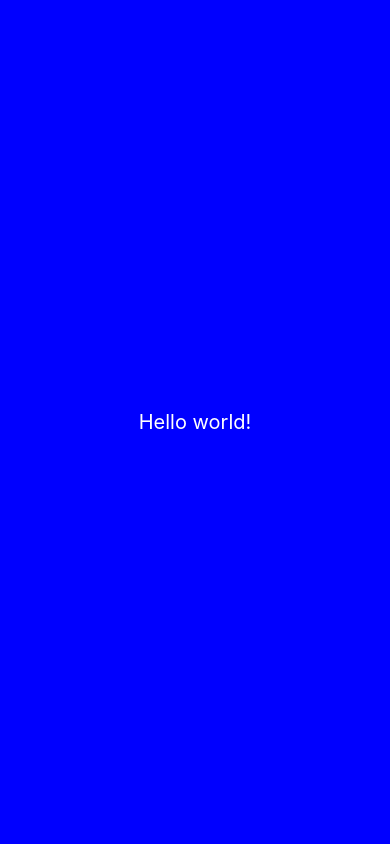
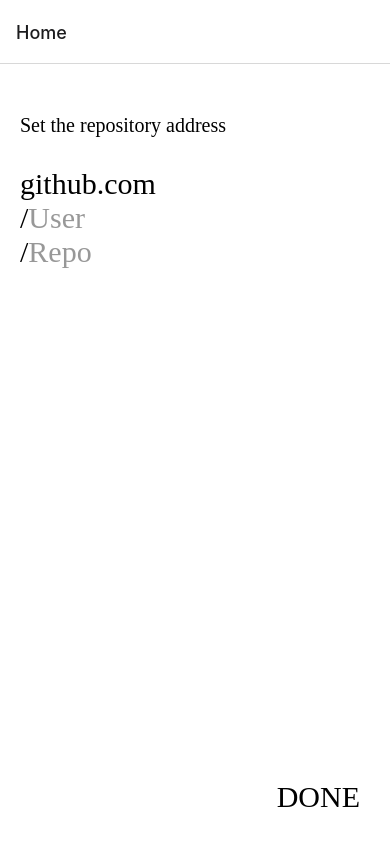
Before and after one commit to AlbertoR786/CheckMyRepo, a React Native app: screen /Home in a window 390 px wide. Built offline with nearby package versions, Linux system fonts and the light colour scheme.

Commit message:
First prototype with insertions and styles

```diff
--- a/App.jsx
+++ b/App.jsx
@@ -1,14 +1,20 @@
 
 import React from 'react';
-import {Text, View} from 'react-native';
-import Style from './style/main';
+import { NavigationContainer } from '@react-navigation/native';
+import { createNativeStackNavigator } from '@react-navigation/native-stack';
+import Home from './components/home';
+import DataEntry from './components/data-entry';
+
+const Stack = createNativeStackNavigator();
+
+const getOptions = ({ route }) => ({ title: route.params.name });
 
 const WelcomeScreen = () => (
-  <View style={Style.container}>
-    <Text style={Style.whiteText}>
-      Hello world!
-    </Text>
-   </View>
+  <NavigationContainer>
+    <Stack.Navigator>
+      <Stack.Screen name="Home" component={Home} />
+      <Stack.Screen name="DataEntry" component={DataEntry} options={getOptions} />
+    </Stack.Navigator>
+  </NavigationContainer>
 );
-
 export default WelcomeScreen;
--- /dev/null
+++ b/components/data-entry.jsx
@@ -0,0 +1,41 @@
+import React, { useCallback, useState } from 'react';
+import PropTypes from 'prop-types';
+import { Text, View, TouchableOpacity, TextInput } from 'react-native';
+import Style from '../style/data-entry';
+
+const DataEntry = ({ navigation, route }) => {
+  const [ user, setUser ] = useState('');
+
+  const { type, placeholder } = route.params;
+
+  const toHome = useCallback(() => {
+    navigation.navigate({
+      name:   'Home',
+      params: { data: user, type },
+      merge:  true
+    });
+  }, [ navigation, user ]);
+
+  return (
+    <View style={Style.container}>
+      <TextInput style={Style.textInput}
+        placeholder={placeholder}
+        autoCorrect={false}
+        value={user}
+        onChangeText={setUser} />
+      <TouchableOpacity style={Style.submitButton}
+        onPress={toHome}>
+        <Text style={Style.submitText}>
+          Done
+        </Text>
+      </TouchableOpacity>
+    </View>
+  );
+};
+
+DataEntry.propTypes = {
+  navigation: PropTypes.object.isRequired,
+  route:      PropTypes.object.isRequired
+};
+
+export default DataEntry;
--- /dev/null
+++ b/components/home.jsx
@@ -0,0 +1,88 @@
+import React, { useCallback, useEffect, useState } from 'react';
+import PropTypes from 'prop-types';
+import { Text, View, TouchableOpacity } from 'react-native';
+import Style from '../style/main';
+
+const Home = ({ navigation, route }) => {
+  const [ repo, setRepo ] = useState('');
+  const [ user, setUser ] = useState('');
+
+  const params = route.params;
+
+  useEffect(() => {
+    if (params) {
+      const { data, type } = params;
+      switch (type) {
+        case 'repo':
+          setRepo(data);
+          break;
+        case 'user':
+          setUser(data);
+          break;
+            // no default
+      }
+    }
+  }, [ params ]);
+
+  const toUser = useCallback(() => {
+    navigation.navigate({
+      name:   'DataEntry',
+      params: {
+        type:        'user',
+        name:        'USER',
+        placeholder: 'Type your github username'
+      },
+      merge: true
+    });
+  }, [ navigation ]);
+
+  const toRepo = useCallback(() => {
+    navigation.navigate({
+      name:   'DataEntry',
+      params: {
+        type:        'repo',
+        name:        'REPOSITORY',
+        placeholder: 'Type your repository name'
+      },
+      merge: true
+    });
+  }, [ navigation ]);
+
+  const repoText = repo.length > 0 ? repo : 'Repo';
+  const userText = user.length > 0 ? user : 'User';
+
+  return (
+    <View style={Style.container}>
+      <Text style={Style.title}>
+        Set the repository address
+      </Text>
+      <Text style={Style.gitText}>
+        github.com
+      </Text>
+      <View style={Style.flexRow}>
+        <Text style={Style.gitText}>/</Text>
+        <TouchableOpacity onPress={toUser}>
+          <Text style={Style.dataText}>{userText}</Text>
+        </TouchableOpacity>
+      </View>
+      <View style={Style.flexRow}>
+        <Text style={Style.gitText}>/</Text>
+        <TouchableOpacity onPress={toRepo}>
+          <Text style={Style.dataText}>{repoText}</Text>
+        </TouchableOpacity>
+      </View>
+
+      <TouchableOpacity style={Style.submitButton}
+        onPress={console.log}>
+        <Text style={Style.submitText}>Done</Text>
+      </TouchableOpacity>
+    </View>
+  );
+};
+
+Home.propTypes = {
+  navigation: PropTypes.object.isRequired,
+  route:      PropTypes.object.isRequired
+};
+
+export default Home;
--- /dev/null
+++ b/style/data-entry.js
@@ -0,0 +1,28 @@
+import { StyleSheet } from 'react-native';
+import { COLORS, FONT_SIZES, FONT_TYPES } from './theme';
+
+export default StyleSheet.create({
+  container: {
+    flex:            1,
+    padding:         20,
+    backgroundColor: COLORS.WHITE
+  },
+  textInput: {
+    width:             '100%',
+    fontSize:          FONT_SIZES.MEDIUM,
+    fontFamily:        FONT_TYPES.REGULAR,
+    borderBottomColor: COLORS.BLACK,
+    borderBottomWidth: 2
+  },
+  submitButton: {
+    position: 'absolute',
+    bottom:   30,
+    right:    30
+  },
+  submitText: {
+    color:         COLORS.BLACK,
+    fontSize:      FONT_SIZES.BIG,
+    fontFamily:    FONT_TYPES.BOLD,
+    textTransform: 'uppercase'
+  }
+});
--- a/style/main.js
+++ b/style/main.js
@@ -1,15 +1,44 @@
 import { StyleSheet } from 'react-native';
+import { COLORS, FONT_SIZES, FONT_TYPES } from './theme';
 
 export default StyleSheet.create({
-    container: {
-        flex:1,
-        alignItems: 'center',
-        justifyContent: 'center',
-        backgroundColor: 'blue'
-    },
-    whiteText: {
-        color: 'white',
-        marginHorizontal: 40,
-        fontSize: 20
-    }
+  container: {
+    flex:            1,
+    padding:         20,
+    backgroundColor: COLORS.WHITE
+  },
+  flexRow: {
+    flexDirection: 'row'
+  },
+  title: {
+    marginVertical: 30,
+    fontSize:       FONT_SIZES.MEDIUM,
+    fontFamily:     FONT_TYPES.BOLD,
+    color:          COLORS.BLACK
+  },
+  gitText: {
+    fontSize:   FONT_SIZES.BIG,
+    fontFamily: FONT_TYPES.REGULAR,
+    color:      COLORS.BLACK
+  },
+  dataText: {
+    fontSize:   FONT_SIZES.BIG,
+    fontFamily: FONT_TYPES.REGULAR,
+    color:      COLORS.LIGHT_GREY
+  },
+  defaultText: {
+    fontSize:   FONT_SIZES.MEDIUM,
+    fontFamily: FONT_TYPES.REGULAR
+  },
+  submitButton: {
+    position: 'absolute',
+    bottom:   30,
+    right:    30
+  },
+  submitText: {
+    color:         COLORS.BLACK,
+    fontSize:      FONT_SIZES.BIG,
+    fontFamily:    FONT_TYPES.BOLD,
+    textTransform: 'uppercase'
+  }
 });
```
